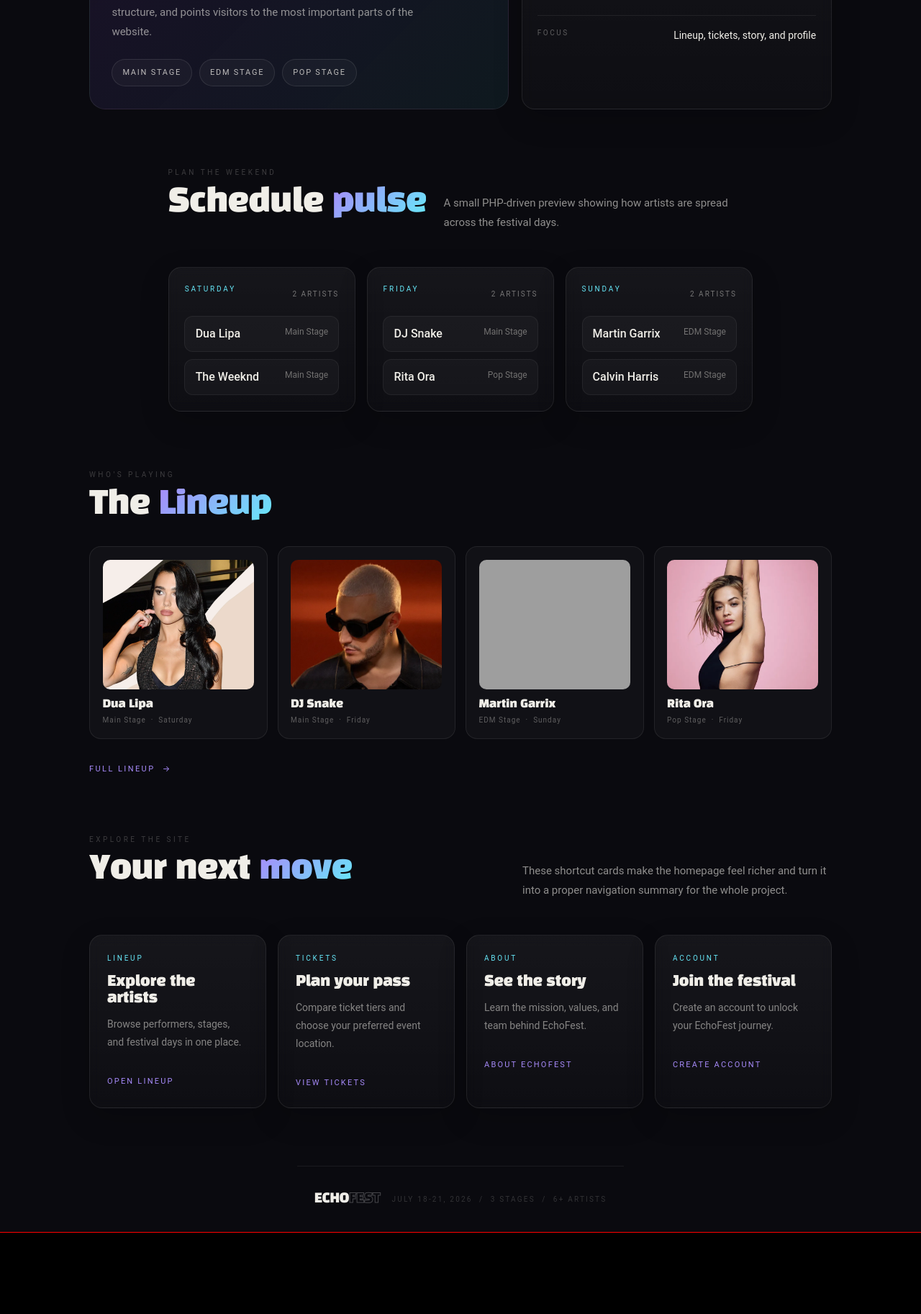
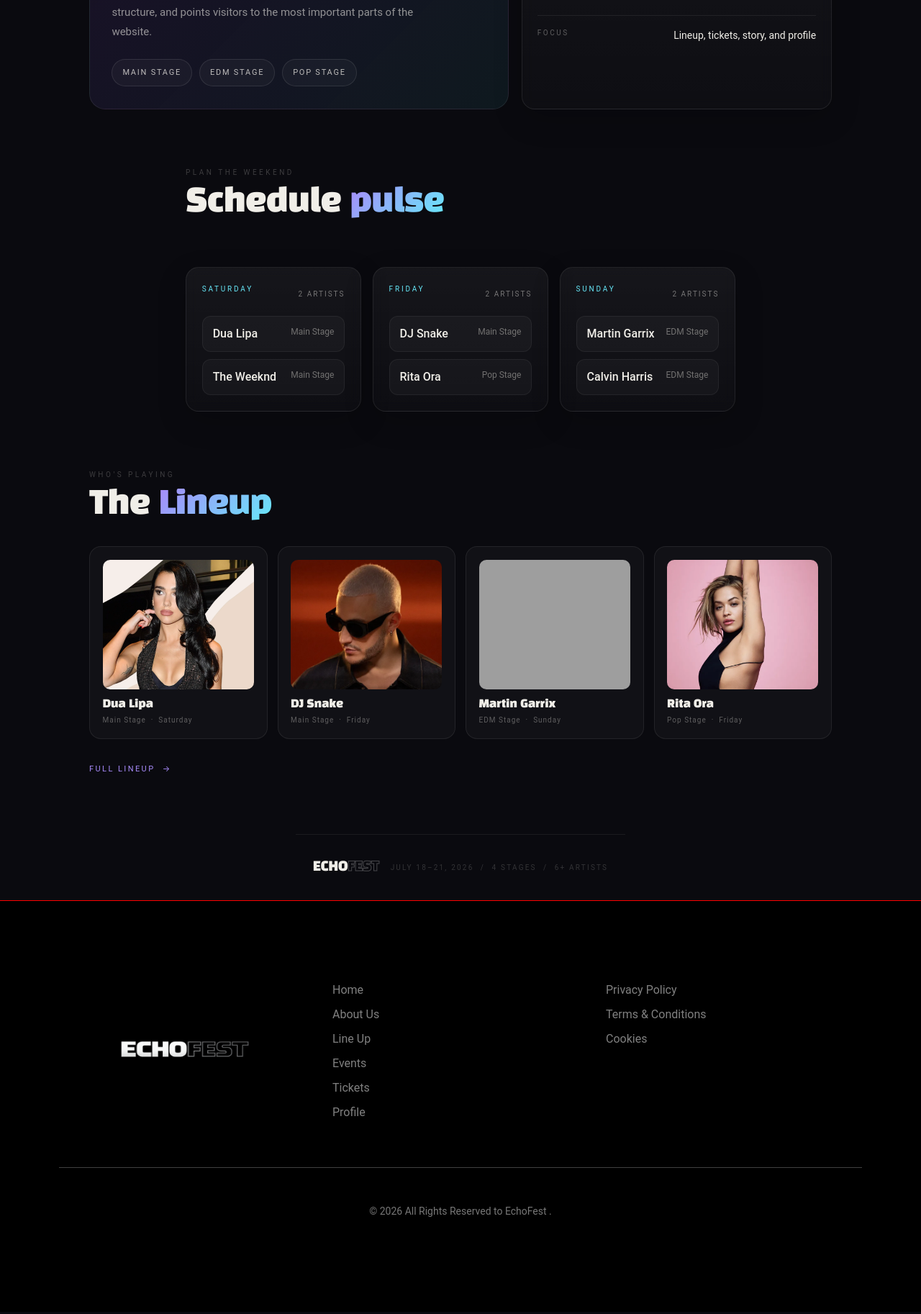
Before and after one commit to sarakycyku/EchoFest, a PHP site: page /home.php in a window 1280 px wide. Shown: the part 1784-3610 px from the top of the page at 72% size. Run offline with PHP 8.4, Linux system fonts and the light colour scheme; grey boxes are pictures that could not be loaded.

Commit message:
small change

```diff
--- a/pages/home.php
+++ b/pages/home.php
@@ -183,9 +183,7 @@ $artists_count = count($events);
                 <p class="section-eyebrow">Plan The Weekend</p>
                 <h2 class="section-title">Schedule <span class="grad">pulse</span></h2>
             </div>
-            <p class="heading-side-copy">
-                A small PHP-driven preview showing how artists are spread across the festival days.
-            </p>
+
         </div>
 
         <div class="schedule-grid">
@@ -243,61 +241,10 @@ $artists_count = count($events);
         <a href="lineup.php" class="lineup-link">Full Lineup &nbsp;&rarr;</a>
     </div>
 
-    <section class="content-section">
-        <div class="section-heading split-heading">
-            <div>
-                <p class="section-eyebrow">Explore The Site</p>
-                <h2 class="section-title">Your next <span class="grad">move</span></h2>
-            </div>
-            <p class="heading-side-copy">
-                These shortcut cards make the homepage feel richer and turn it into a proper navigation summary for the whole project.
-            </p>
-        </div>
-
-        <div class="quick-links-grid">
-            <a class="quick-link-card" href="lineup.php">
-                <p class="card-kicker">Lineup</p>
-                <h3 class="card-title">Explore the artists</h3>
-                <p class="card-copy">Browse performers, stages, and festival days in one place.</p>
-                <span class="card-action">Open Lineup</span>
-            </a>
-
-            <a class="quick-link-card" href="tickets.php">
-                <p class="card-kicker">Tickets</p>
-                <h3 class="card-title">Plan your pass</h3>
-                <p class="card-copy">Compare ticket tiers and choose your preferred event location.</p>
-                <span class="card-action">View Tickets</span>
-            </a>
-
-            <a class="quick-link-card" href="about.php">
-                <p class="card-kicker">About</p>
-                <h3 class="card-title">See the story</h3>
-                <p class="card-copy">Learn the mission, values, and team behind EchoFest.</p>
-                <span class="card-action">About EchoFest</span>
-            </a>
-
-            <?php if ($logged_in): ?>
-            <a class="quick-link-card" href="profile.php">
-                <p class="card-kicker">Profile</p>
-                <h3 class="card-title">Manage your account</h3>
-                <p class="card-copy">Review your details, tickets, and personal festival space.</p>
-                <span class="card-action">Open Profile</span>
-            </a>
-            <?php else: ?>
-            <a class="quick-link-card" href="signup.php">
-                <p class="card-kicker">Account</p>
-                <h3 class="card-title">Join the festival</h3>
-                <p class="card-copy">Create an account to unlock your EchoFest journey.</p>
-                <span class="card-action">Create Account</span>
-            </a>
-            <?php endif; ?>
-        </div>
-    </section>
-
     <footer class="home-footer">
         <div class="footer-brand">ECHO<span>FEST</span></div>
         <span class="footer-copy">
-            July 18-21, 2026 &nbsp;/&nbsp; <?= $stages_count ?> stages &nbsp;/&nbsp; <?= $artists_count ?>+ artists
+            July 18–21, 2026 &nbsp;/&nbsp; 4 Stages &nbsp;/&nbsp; <?= count($events) ?>+ Artists
         </span>
     </footer>
 
```
